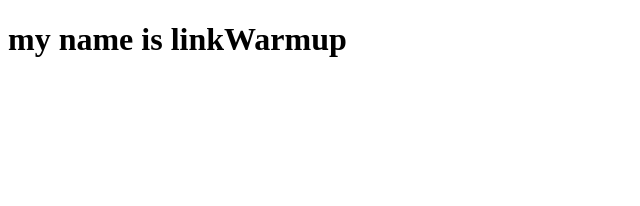
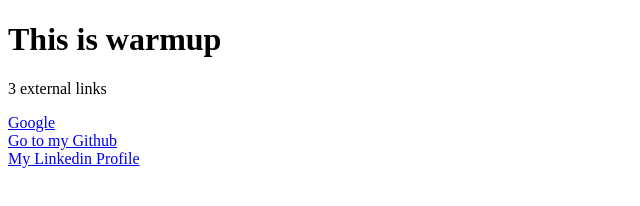
Before and after one commit to satindersingh472/linkWarmup, a plain HTML site: page index.html in a window 1280 px wide. Shown: the whole page, without its empty margins (0-640 px from the left). Drawn offline with Linux system fonts and the light colour scheme.

Commit message:
Added 3 external links

```diff
--- a/index.html
+++ b/index.html
@@ -7,6 +7,10 @@
     <title>Document</title>
 </head>
 <body>
-<h1>my name is linkWarmup</h1>
+<h1>This is warmup</h1>
+<p>3 external links</p>
+<a href="https://google.ca">Google</a><br>
+<a href="https://github.com/satindersingh472/linkWarmup">Go to my Github</a><br>
+<a href="https://www.linkedin.com/in/satinder-singh-650137188/">My Linkedin Profile</a><br>
 </body>
 </html>
```
